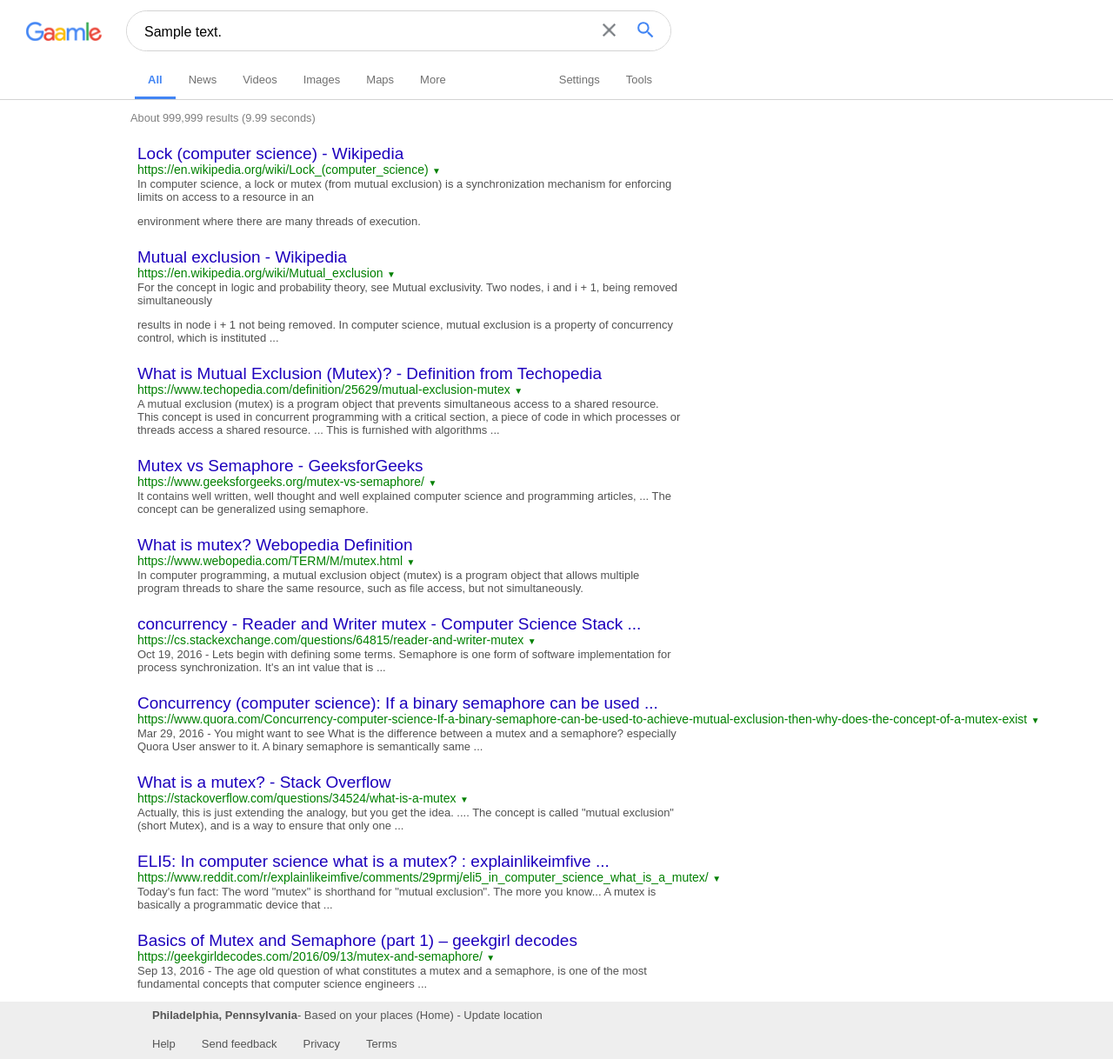
After one commit to AlexVanKooy/info_642_project, a Flask app: template esFront/templates/search_backup.html in a window 1280 px wide. The commit adds this page. Shown: the whole page at 87% size. Run offline with Flask 2, Linux system fonts and the light colour scheme; the template is opened without the code that fills it: most values are stand-ins (such as "Sample title", 1, 10 or a date in 2020); parts of the project's set-up code (start-up, migrations or seed data) failed here and were passed over.

Commit message:
fully functional search engine

```diff
--- a/esFront/app.py
+++ b/esFront/app.py
@@ -1,6 +1,58 @@
-from flask import Flask,render_template, request
+from flask import Flask,render_template, request, redirect
+import es_comms
+import json
 
 app = Flask(__name__)
+def processResults(query):
+    response = es_comms.ESsearch(query)
+    response = str(response)[2:-1]
+    response = str(response.encode(encoding='UTF-8',errors='replace'))[2:-1]
+    response = response.replace("""\\\\\\""","")
+    response = json.loads(response)
+    titles = []
+    links = []
+    descriptions = []
+    timeTaken = response['took']
+    totHits = response['hits']['total']['value']
+    for i in response['hits']['hits']:
+        titles.append(i['_source']['title'])
+        try:
+            links.append(i['_source']['source']['link'])
+        except:
+            links.append("this game has no link :)")
+        try:
+            descriptions.append(i['_source']['description'])
+        except:
+            descriptions.append("this game has no description :)")
+    try:
+        if links[0] == "this game has no link :)":
+            toplink = "#"
+    except:
+        return -1,-1,-1,-1
+    else:
+        toplink  = links[0]
+    html = buildPage(titles,links,descriptions)
+    return timeTaken,totHits, html, toplink
+
+def buildPage(titles,links,descriptions):
+    resultsHTML = []
+    for i in range(len(titles)):
+        searchHead = """<div class="searchresult">"""
+        if links[i] == "this game has no link :)":
+            title = f"""<a href="#"><h2>{titles[i]}</h2></a>"""
+            link = f"""<a href="#">{links[i]}</a> <button>▼</button>"""
+        else:
+            title = f"""<a href="{links[i]}"><h2>{titles[i]}</h2></a>"""
+            link = f"""<a href="{links[i]}">{links[i]}</a> <button>▼</button>"""
+        description = f"""<p>{descriptions[i]}</p>"""
+        searchTail = """</div>"""
+        resultsHTML.append(searchHead)
+        resultsHTML.append(title)
+        resultsHTML.append(link)
+        resultsHTML.append(description)
+        resultsHTML.append(searchTail)
+    resultsHTML = '\n'.join(resultsHTML)
+    return resultsHTML
 
 @app.route('/')
 def index():
@@ -11,13 +63,23 @@
     if request.method == "POST":
         if request.form['searchBtn'] == 'Gaamle Search':
             text = request.form['text']
-            #TODO put code for parsing ES here
-            print("gamle search -",text)
+            if text != "":
+                timeTaken,totHits, html,toplink = processResults(text)
+                while totHits == 7660:
+                    print("err: retrieved match_all")
+                    timeTaken,totHits, html,toplink = processResults(text)
         elif request.form['searchBtn'] == "I'm Feeling Lucky":
             text = request.form['text']
-            #TODO put code for parsing ES here
-            print("feelin lucky -", text)
-    if text == "":
+            if text != "":
+                timeTaken,totHits, html,toplink = processResults(text)
+                while totHits == 7660:
+                    print("err: retrieved match_all")
+                    timeTaken,totHits, html,toplink = processResults(text)
+            if timeTaken == -1:
+                return redirect('#')
+            else:
+                return redirect(toplink)
+    if text == "" or timeTaken == -1:
         return render_template('index.html',text=text)
     else:
-        return render_template('search.html',text=text)
+        return render_template('search.html',text=text,hits=str(totHits),respTime=str(timeTaken),htmlResults=html)
--- a/esFront/es_comms.py
+++ b/esFront/es_comms.py
@@ -13,25 +13,25 @@
 
 def ESsearch(searchtext):
     ssh = paramiko.SSHClient()
-    query = """{\\"from\\" : 0, \\"size\\" : 3,\\"query\\": {\\"multi_match\\" : {\\"query\\": \\" """.strip() + searchtext + """\\",\\"fields\\": [ \\"doc.title\\",\\"doc.description\\",\\"doc.developer\\"]}}} """
+    query = """{\\"from\\" : 0, \\"size\\" : 10,\\"query\\": {\\"multi_match\\" : {\\"query\\": \\" """.strip() + searchtext + """\\",\\"fields\\": [ \\"title\\",\\"description\\",\\"developer\\"]}}} """
 
 
     write_query = f"""echo {query} > qfile.json"""
     pritq = """cat qfile.json"""
-    es_query = """curl -K auth.conf -XGET "https://tux-es1.cci.drexel.edu:9200/av667_info624_202004_project_keywords/_search" -H 'Content-Type: application/json' -d@qfile.json -k"""
+    es_query = """curl -K auth.conf -XGET "https://tux-es1.cci.drexel.edu:9200/av667_info624_202004_project_no_doc_prefix/_search" -H 'Content-Type: application/json' -d@qfile.json -k"""
 
 
     ssh.set_missing_host_key_policy(paramiko.AutoAddPolicy())
     ssh.connect(server, username=username, password=password)
     ssh_stdin, ssh_stdout, ssh_stderr = ssh.exec_command(write_query)
-    print(str(ssh_stdout.read()))
+    #print(str(ssh_stdout.read()))
     ssh_stdin, ssh_stdout, ssh_stderr = ssh.exec_command(es_query)
     results = str(ssh_stdout.read())
     #ssh_stdin, ssh_stdout, ssh_stderr = ssh.exec_command(pritq)
     #print(str(ssh_stdout.read()))
 
-    #time.sleep(.5)
+    #time.sleep(.05)
     ssh.close()
     return results
 
-print(ESsearch("mario and sonic"))
+#print(ESsearch("super mario bros 3"))
--- /dev/null
+++ b/esFront/templates/search_backup.html
@@ -0,0 +1,128 @@
+<!DOCTYPE html>
+<html>
+
+<head>
+    <title>computer engineering mutex concept - Google Search</title>
+    <link rel="shortcut icon" type="image/ico" href="images/favicon.ico" />
+    <link rel="stylesheet" href="{{ url_for('static', filename= 'css/search_style.css') }}">
+</head>
+
+<body>
+<div id="header">
+    <div id="topbar">
+        <img id="searchbarimage" src="../static/img/search_logo.png" />
+        <form method = "POST">
+            <div id="searchbar" type="text">
+                <input id="searchbartext" type="text" name="text" value="{{ text }}" autocomplete="off">
+                <input name="searchBtn" type="submit" value="Gaamle Search" style="display: none" />
+                <button id="searchbarmic">
+                    <img src="../static/img/x.png" />
+                </button>
+                <button id="searchbarbutton">
+                    <svg focusable="false" xmlns="http://www.w3.org/2000/svg" viewBox="0 0 24 24">
+                        <path
+                                d="M15.5 14h-.79l-.28-.27A6.471 6.471 0 0 0 16 9.5 6.5 6.5 0 1 0 9.5 16c1.61 0 3.09-.59 4.23-1.57l.27.28v.79l5 4.99L20.49 19l-4.99-5zm-6 0C7.01 14 5 11.99 5 9.5S7.01 5 9.5 5 14 7.01 14 9.5 11.99 14 9.5 14z">
+                        </path>
+                    </svg>
+                </button>
+            </div>
+        </form>
+
+    </div>
+    <div id="optionsbar">
+        <ul id="optionsmenu1">
+            <li id="optionsmenuactive">All</li>
+            <li>News</li>
+            <li>Videos</li>
+            <li>Images</li>
+            <li>Maps</li>
+            <li>More</li>
+        </ul>
+
+        <ul id="optionsmenu2">
+            <li>Settings</li>
+            <li>Tools</li>
+        </ul>
+    </div>
+</div>
+<div id="searchresultsarea">
+    <p id="searchresultsnumber">About 999,999 results (9.99 seconds) </p>
+    <div class="searchresult">
+        <h2>Lock (computer science) - Wikipedia</h2>
+        <a>https://en.wikipedia.org/wiki/Lock_(computer_science)</a> <button>▼</button>
+        <p>In computer science, a lock or mutex (from mutual exclusion) is a synchronization mechanism for enforcing limits on access to a resource in an</p>
+        <p> environment where there are many threads of execution.</p>
+    </div>
+
+    <div class="searchresult">
+        <h2>Mutual exclusion - Wikipedia</h2>
+        <a>https://en.wikipedia.org/wiki/Mutual_exclusion</a> <button>▼</button>
+        <p>For the concept in logic and probability theory, see Mutual exclusivity. Two nodes, i and i + 1, being removed simultaneously</p>
+        <p>results in node i + 1 not being removed. In computer science, mutual exclusion is a property of concurrency control, which is instituted ...</p>
+    </div>
+
+    <div class="searchresult">
+        <h2>What is Mutual Exclusion (Mutex)? - Definition from Techopedia</h2>
+        <a>https://www.techopedia.com/definition/25629/mutual-exclusion-mutex</a> <button>▼</button>
+        <p>A mutual exclusion (mutex) is a program object that prevents simultaneous access to a shared resource. This concept is used in concurrent programming with a critical section, a piece of code in which processes or threads access a shared resource. ... This is furnished with algorithms ...</p>
+    </div>
+
+    <div class="searchresult">
+        <h2>Mutex vs Semaphore - GeeksforGeeks</h2>
+        <a>https://www.geeksforgeeks.org/mutex-vs-semaphore/</a> <button>▼</button>
+        <p>It contains well written, well thought and well explained computer science and programming articles, ... The concept can be generalized using semaphore.</p>
+    </div>
+
+    <div class="searchresult">
+        <h2>What is mutex? Webopedia Definition</h2>
+        <a>https://www.webopedia.com/TERM/M/mutex.html</a> <button>▼</button>
+        <p>In computer programming, a mutual exclusion object (mutex) is a program object that allows multiple program threads to share the same resource, such as file access, but not simultaneously.</p>
+    </div>
+
+    <div class="searchresult">
+        <h2>concurrency - Reader and Writer mutex - Computer Science Stack ...</h2>
+        <a>https://cs.stackexchange.com/questions/64815/reader-and-writer-mutex</a> <button>▼</button>
+        <p>Oct 19, 2016 - Lets begin with defining some terms. Semaphore is one form of software implementation for process synchronization. It's an int value that is ...</p>
+    </div>
+
+    <div class="searchresult">
+        <h2>Concurrency (computer science): If a binary semaphore can be used ...</h2>
+        <a>https://www.quora.com/Concurrency-computer-science-If-a-binary-semaphore-can-be-used-to-achieve-mutual-exclusion-then-why-does-the-concept-of-a-mutex-exist</a> <button>▼</button>
+        <p>Mar 29, 2016 - You might want to see What is the difference between a mutex and a semaphore? especially Quora User answer to it. A binary semaphore is semantically same ...</p>
+    </div>
+
+    <div class="searchresult">
+        <h2>What is a mutex? - Stack Overflow</h2>
+        <a>https://stackoverflow.com/questions/34524/what-is-a-mutex</a> <button>▼</button>
+        <p>Actually, this is just extending the analogy, but you get the idea. .... The concept is called "mutual exclusion" (short Mutex), and is a way to ensure that only one ...</p>
+    </div>
+
+    <div class="searchresult">
+        <h2>ELI5: In computer science what is a mutex? : explainlikeimfive ...</h2>
+        <a>https://www.reddit.com/r/explainlikeimfive/comments/29prmj/eli5_in_computer_science_what_is_a_mutex/</a> <button>▼</button>
+        <p>Today's fun fact: The word "mutex" is shorthand for "mutual exclusion". The more you know... A mutex is basically a programmatic device that ...</p>
+    </div>
+
+    <div class="searchresult">
+        <h2>Basics of Mutex and Semaphore (part 1) – geekgirl decodes</h2>
+        <a>https://geekgirldecodes.com/2016/09/13/mutex-and-semaphore/</a> <button>▼</button>
+        <p>Sep 13, 2016 - The age old question of what constitutes a mutex and a semaphore, is one of the most fundamental concepts that computer science engineers ...</p>
+    </div>
+
+
+    <div id="footer">
+        <div id="footerlocation">
+            <p>Philadelphia, Pennsylvania </p>
+            <p> - Based on your places (Home) - Update location</p>
+        </div>
+
+        <ul id="footermenu">
+            <li>Help</li>
+            <li>Send feedback</li>
+            <li>Privacy</li>
+            <li>Terms</li>
+        </ul>
+    </div>
+</body>
+
+</html>
```
Also changed, not shown: esFront/templates/search.html (+3 -64 lines).
